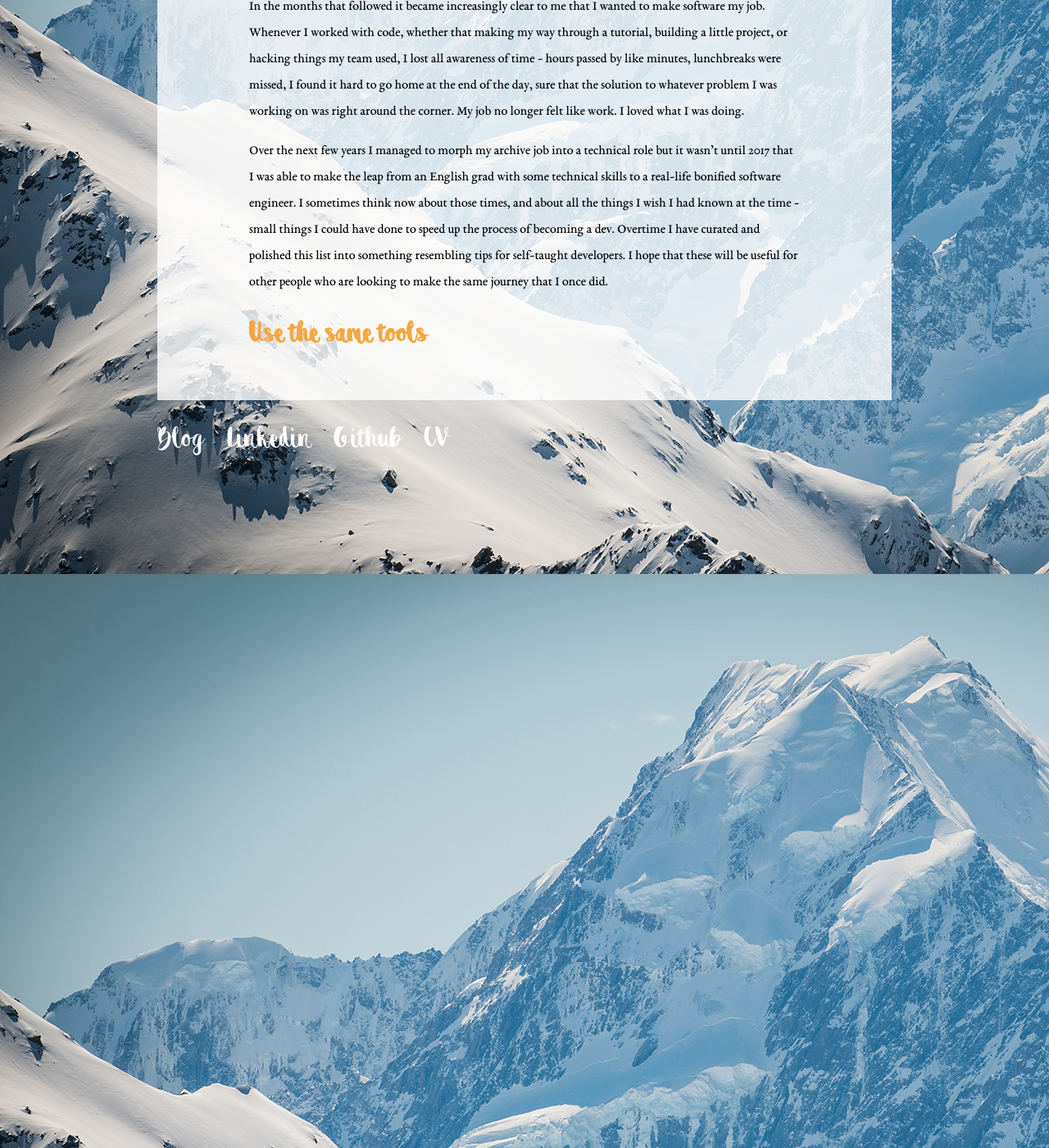
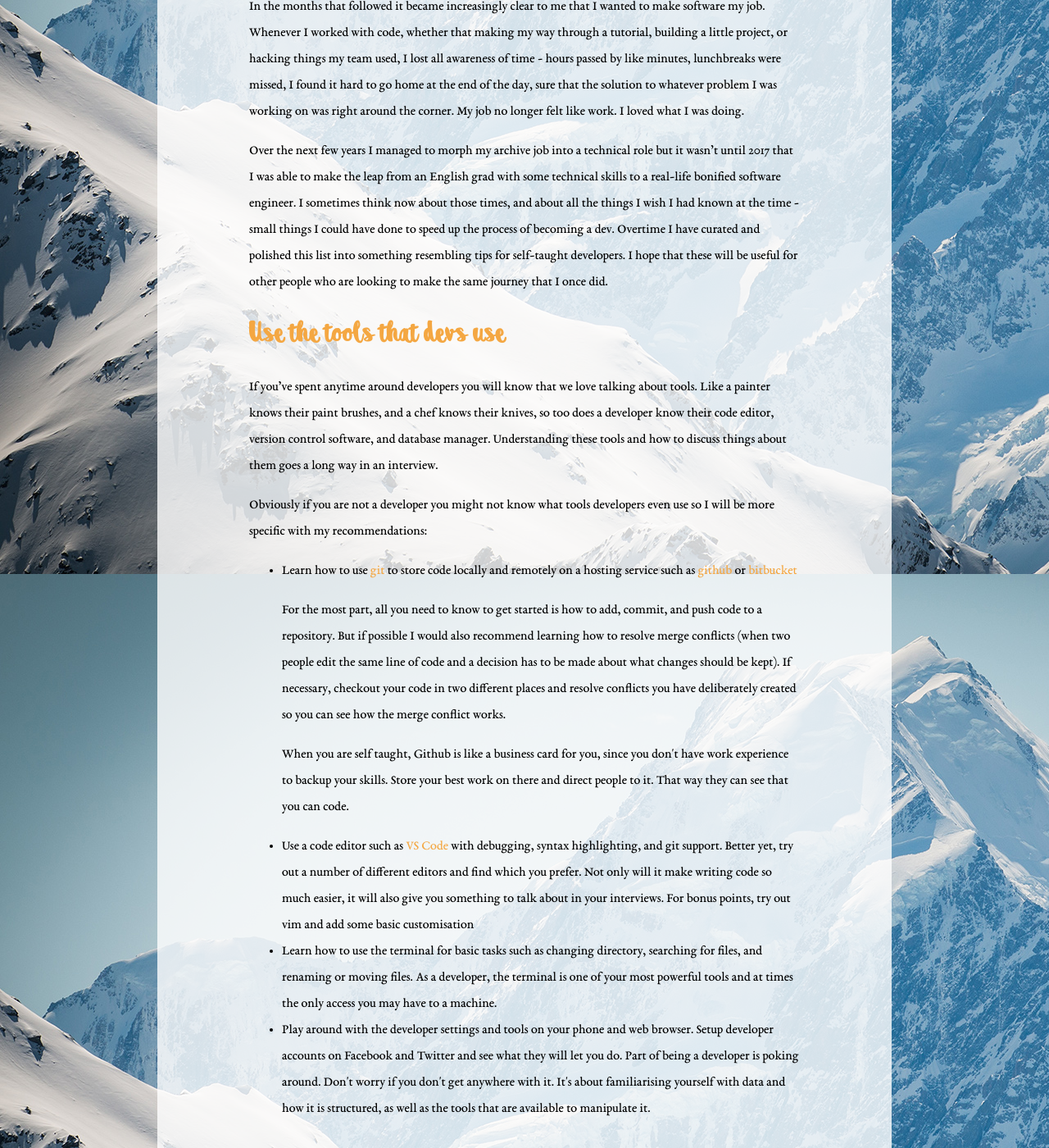
Before and after one commit to ljewalsh/ljewalsh.github.io, a Jekyll site: the page built from _posts/2019-10-13-tips-from-a-self-taught-dev.md, in a window 1280 px wide and 1400 px high, scrolled down 500 px. Shown: the whole window at 82% size. Built offline with Jekyll 4.4.1, drawn with Linux system fonts in a browser that asks for light colours.

Commit message:
Add one point to my blogpost

```diff
--- a/_posts/2019-10-13-tips-from-a-self-taught-dev.md
+++ b/_posts/2019-10-13-tips-from-a-self-taught-dev.md
@@ -15,4 +15,22 @@ In the months that followed it became increasingly clear to me that I wanted to
 Over the next few years I managed to morph my archive job into a technical role but it wasn't until 2017 that I was able to make the leap from an English grad with some technical skills to a real-life bonified software engineer. I sometimes think now about those times, and about all the things I wish I had known at the time - small things I could have done to speed up the process of becoming a dev. Overtime I have curated and polished this list into something resembling tips for self-taught
 developers. I hope that these will be useful for other people who are looking to make the same journey that I once did.
 
-<h2>Use the same tools</h2>
+<h2>Use the tools that devs use</h2>
+
+If you've spent anytime around developers you will know that we love talking about tools. Like a painter knows their paint brushes, and a chef knows their knives, so too does a developer know their code editor, version control software, and database manager. Understanding these tools and how to discuss things about them goes a long way in an interview.
+
+Obviously if you are not a developer you might not know what tools developers even use so I will be more specific with my recommendations:
+
+<ul>
+<li><p>Learn how to use <a href="https://git-scm.com/">git</a> to store code locally and remotely on a hosting service such as <a href='https://github.com/'>github</a> or <a href='https://bitbucket.org/'>bitbucket</a></p>
+<p>For the most part, all you need to know to get started is how to add, commit, and push code to a repository. But if possible I would also recommend learning how to resolve merge conflicts (when two people edit the same line of code and a decision has to be made about what changes should be kept). If necessary, checkout your code in two different places and resolve conflicts you have deliberately created so you can see how the merge conflict works.</p>
+<p>When you are self taught, Github is like a business card for you, since you don't have work experience to backup your skills. Store your best work on there and direct people to it. That way they can see that you can code.</p>
+</li>
+<li>Use a code editor such as <a href="https://code.visualstudio.com/">VS Code</a> with debugging, syntax highlighting, and git support. Better yet, try out a number of different editors and find which you prefer. Not only will it make writing code so much easier, it will also give you something to talk about in your interviews. For bonus points, try out vim and add some basic customisation
+</li>
+<li>Learn how to use the terminal for basic tasks such as changing directory, searching for files, and renaming or moving files. As a developer, the terminal is one of your most powerful tools and at times the only access you may have to a machine.
+</li>
+<li>
+  Play around with the developer settings and tools on your phone and web browser. Setup developer accounts on Facebook and Twitter and see what they will let you do. Part of being a developer is poking around. Don't worry if you don't get anywhere with it. It's about familiarising yourself with data and how it is structured, as well as the tools that are available to manipulate it.
+</li>
+</ul>
```
